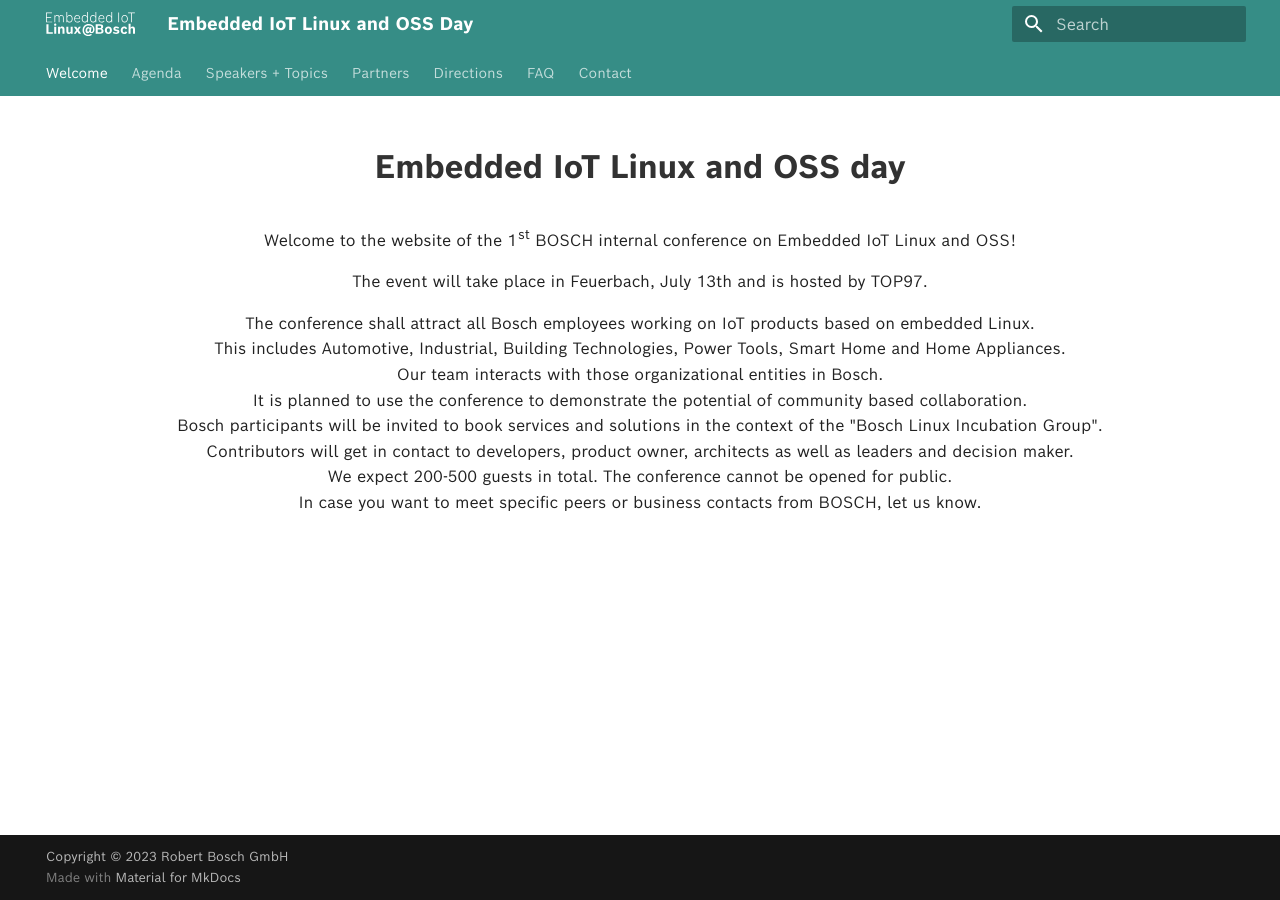
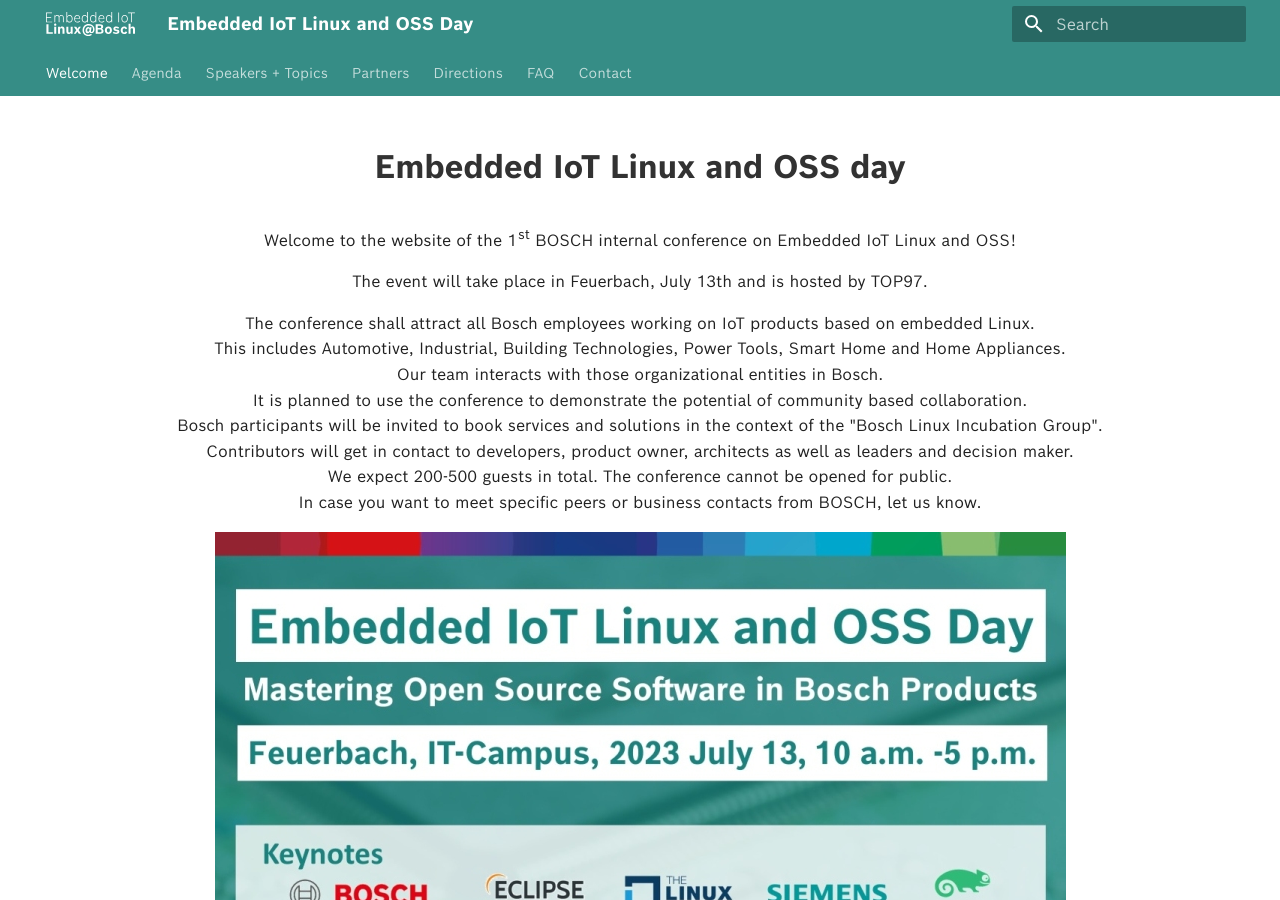
Before and after one commit to boschglobal/embedded-linux, an MkDocs documentation site: the page built from docs/index.md, in a window 1280 px wide and 900 px high. Built offline with MkDocs 1.6.1 and Material for MkDocs 9.7.7, drawn with Linux system fonts in a browser that asks for light colours.

Commit message:
Add markerting poster on frontpage
Signed-off-by: Sietze van Buuren <Sietze.vanBuuren@de.bosch.com>

```diff
--- a/docs/index.md
+++ b/docs/index.md
@@ -25,3 +25,5 @@
 We expect 200-500 guests in total. The conference cannot be opened for public.
 In case you want to meet specific peers or business contacts from BOSCH, let us
 know.
+
+![poster](images/marketing_poster_smaller.jpg)
```
Also changed, not shown: docs/images/marketing_poster_smaller.jpg (added).
